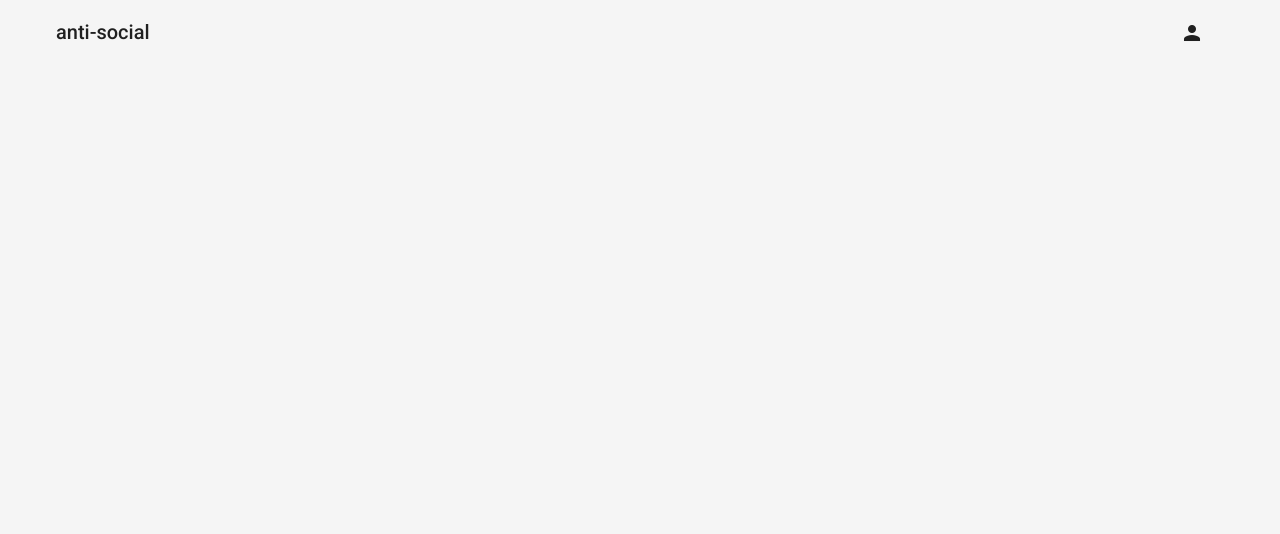
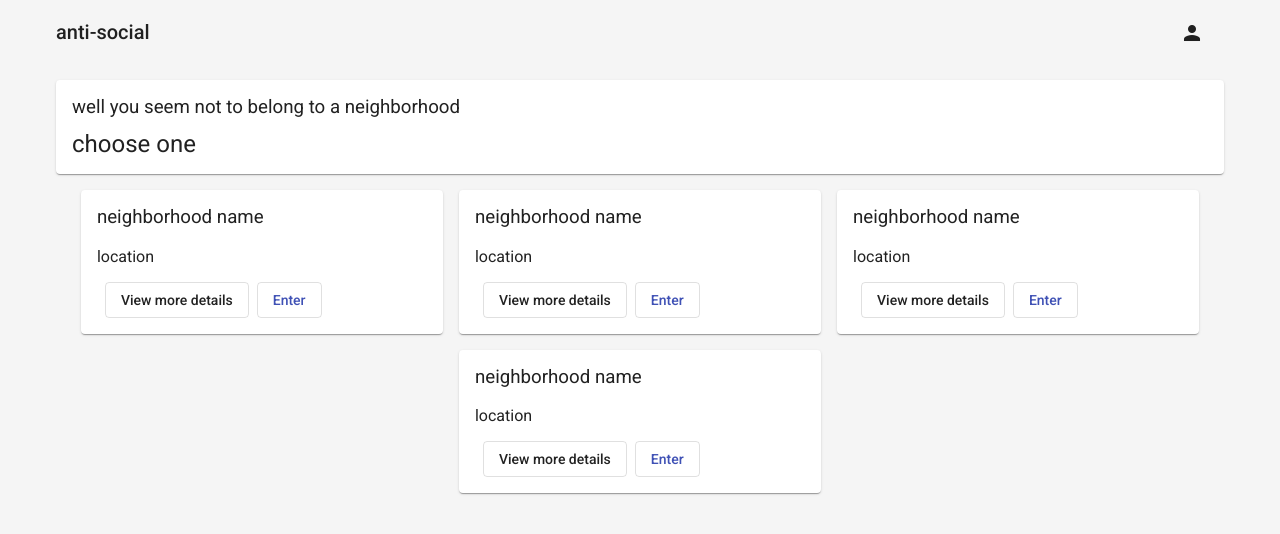
Before and after one commit to ThukuWakogi/anti-social-face, an Angular app: page /chooseneighborhood in a window 1280 px wide. Before the commit this address led to /. Shown: the top 534 px of the page. Built offline with nearby package versions, Linux system fonts and the light colour scheme.

Commit message:
create neighborhood page and components

```diff
--- a/src/app/app-routing.module.ts
+++ b/src/app/app-routing.module.ts
@@ -3,12 +3,14 @@ import { Routes, RouterModule } from '@angular/router';
 import { HomeComponent } from './pages/home/home.component';
 import { LoginComponent } from './pages/login/login.component';
 import { RegisterComponent } from './pages/register/register.component';
+import { ChooseneighborhoodComponent } from './pages/chooseneighborhood/chooseneighborhood.component';
 
 
 const routes: Routes = [
   { path: '', component: HomeComponent },
   { path: 'login', component: LoginComponent },
   { path: 'register', component: RegisterComponent },
+  { path: 'chooseneighborhood', component: ChooseneighborhoodComponent }
 ];
 
 @NgModule({
--- /dev/null
+++ b/src/app/components/neighbourhood/neighbourhood.component.html
@@ -0,0 +1 @@
+<p>neighbourhood works!</p>
--- /dev/null
+++ b/src/app/components/neighbourhood/neighbourhood.component.ts
@@ -0,0 +1,15 @@
+import { Component, OnInit } from '@angular/core';
+
+@Component({
+  selector: 'app-neighbourhood',
+  templateUrl: './neighbourhood.component.html',
+  styleUrls: ['./neighbourhood.component.scss']
+})
+export class NeighbourhoodComponent implements OnInit {
+
+  constructor() { }
+
+  ngOnInit() {
+  }
+
+}
--- /dev/null
+++ b/src/app/pages/chooseneighborhood/chooseneighborhood.component.html
@@ -0,0 +1,14 @@
+<mat-card class="cstm-chooseneighbor-header">
+  <h3>well you seem not to belong to a neighborhood</h3>
+  <h2>choose one</h2>
+</mat-card>
+<div class="cstm-neighborhood-div" fxLayout="row wrap" fxLayoutAlign="center" fxLayout.lt-sm="column">
+  <mat-card *ngFor="let _ of [1,2,3,4]" fxFlex="31%" fxFlex.lt-md="100%">
+    <h3>neighborhood name</h3>
+    <p>location</p>
+    <div>
+      <button mat-stroked-button>View more details</button>
+      <button mat-stroked-button color="primary">Enter</button>
+    </div>
+  </mat-card>
+</div>
--- /dev/null
+++ b/src/app/pages/chooseneighborhood/chooseneighborhood.component.scss
@@ -0,0 +1,24 @@
+.cstm-chooseneighbor-header {
+  & > h2, & > h3 {
+    font-weight: 400;
+  }
+  & > h2 {
+    margin-top: 0px;
+  }
+  & > h3 {
+    margin-bottom: 12px;
+  }
+}
+
+.cstm-neighborhood-div{
+  margin-top: 8px;
+  & > mat-card {
+    margin: 8px;
+    & > h3 {
+      font-weight: 400;
+    }
+    & > div > button {
+      margin-left: 8px;
+    }
+  }
+}
--- /dev/null
+++ b/src/app/pages/chooseneighborhood/chooseneighborhood.component.ts
@@ -0,0 +1,15 @@
+import { Component, OnInit } from '@angular/core';
+
+@Component({
+  selector: 'app-chooseneighborhood',
+  templateUrl: './chooseneighborhood.component.html',
+  styleUrls: ['./chooseneighborhood.component.scss']
+})
+export class ChooseneighborhoodComponent implements OnInit {
+
+  constructor() { }
+
+  ngOnInit() {
+  }
+
+}
```
Also changed, not shown: src/app/app.module.ts (+6 -2 lines), src/app/components/neighbourhood/neighbourhood.component.scss (added), 2 other files (tests, documents, lock files or other folders).
